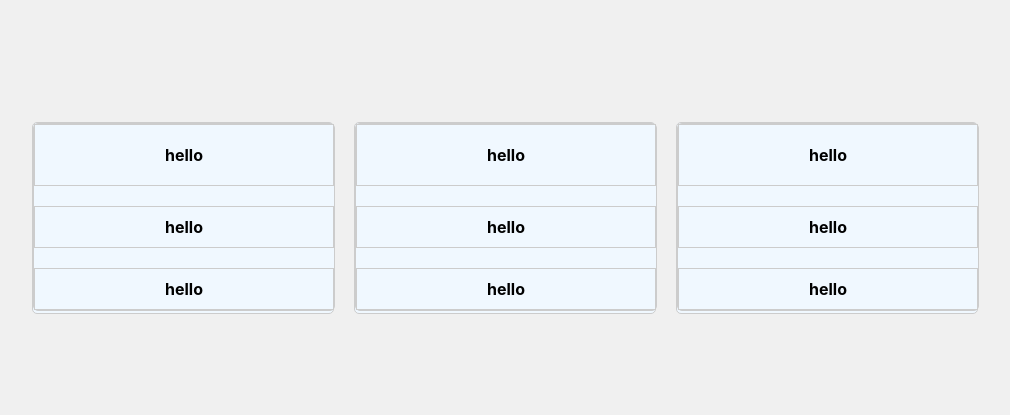
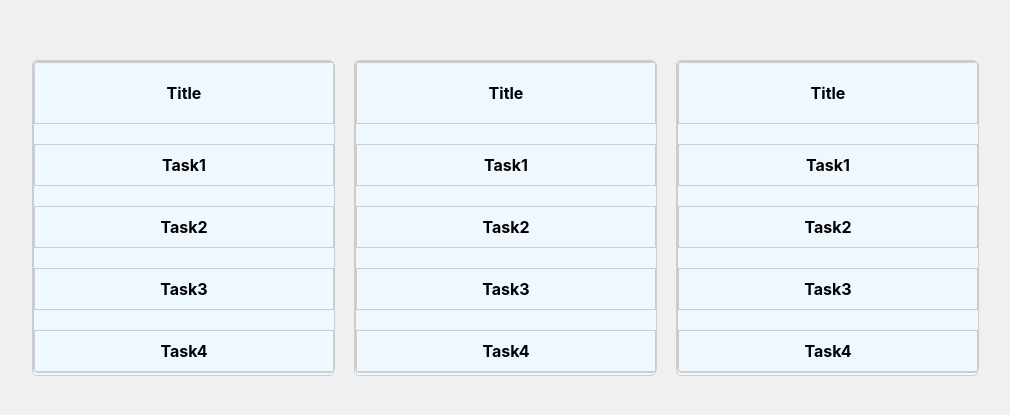
Before and after one commit to demetgas/drag-drop, a React (Create React App) app in the folder drop-down/: page / in a window 1280 px wide. Shown: the part 183-598 px from the top of the page, without its empty margins (135-1145 px from the left). Built offline with nearby package versions, Linux system fonts and the light colour scheme.

Commit message:
Update Task.jsx

```diff
--- a/drop-down/src/components/Task/Task.jsx
+++ b/drop-down/src/components/Task/Task.jsx
@@ -6,11 +6,13 @@ export default function Task(props) {
     <div>
       <div className="card">
         <div className="header">
-          <div className="title">hello</div>
+          <div className="title">Title</div>
         </div>
         <div className="list">
-          <div className="listItem">hello</div>
-          <div className="listItem">hello</div>
+          <div className="listItem">Task1</div>
+          <div className="listItem">Task2</div>
+          <div className="listItem">Task3</div>
+          <div className="listItem">Task4</div>{" "}
         </div>
       </div>
     </div>
```
